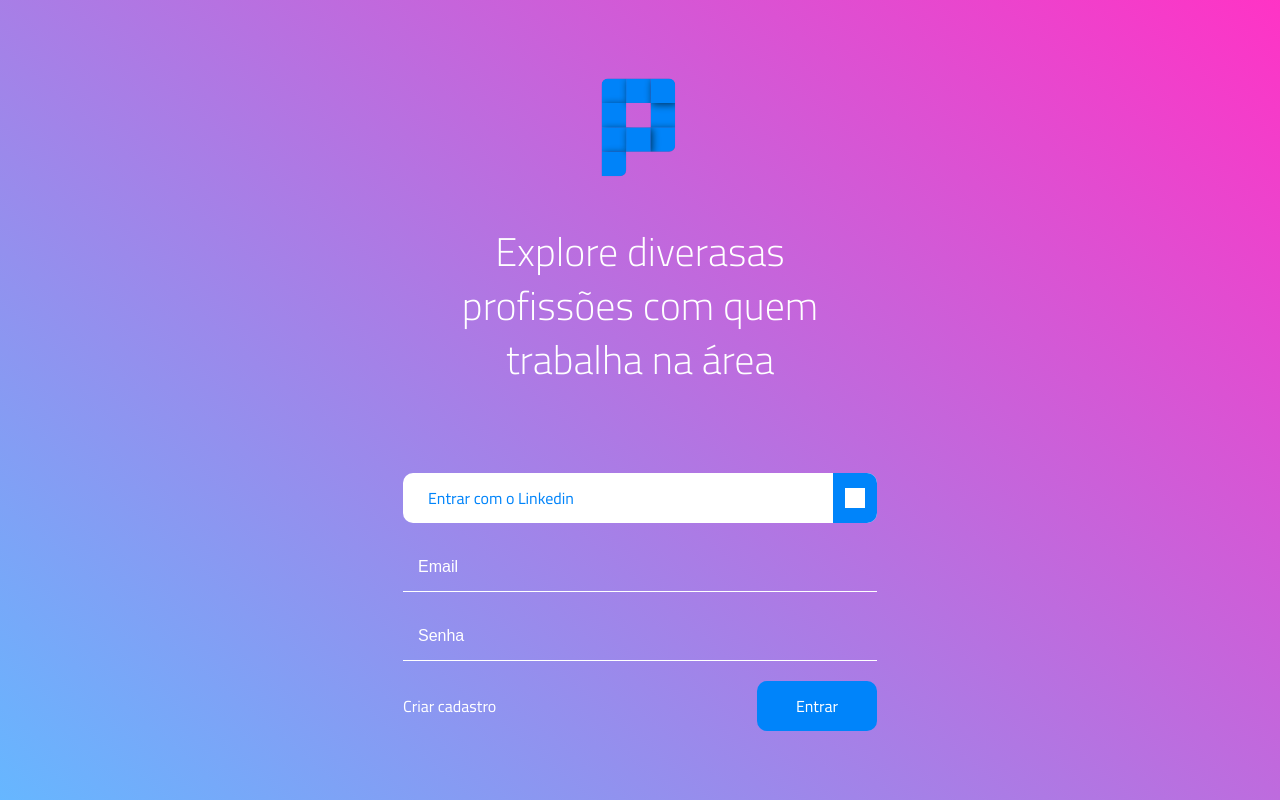
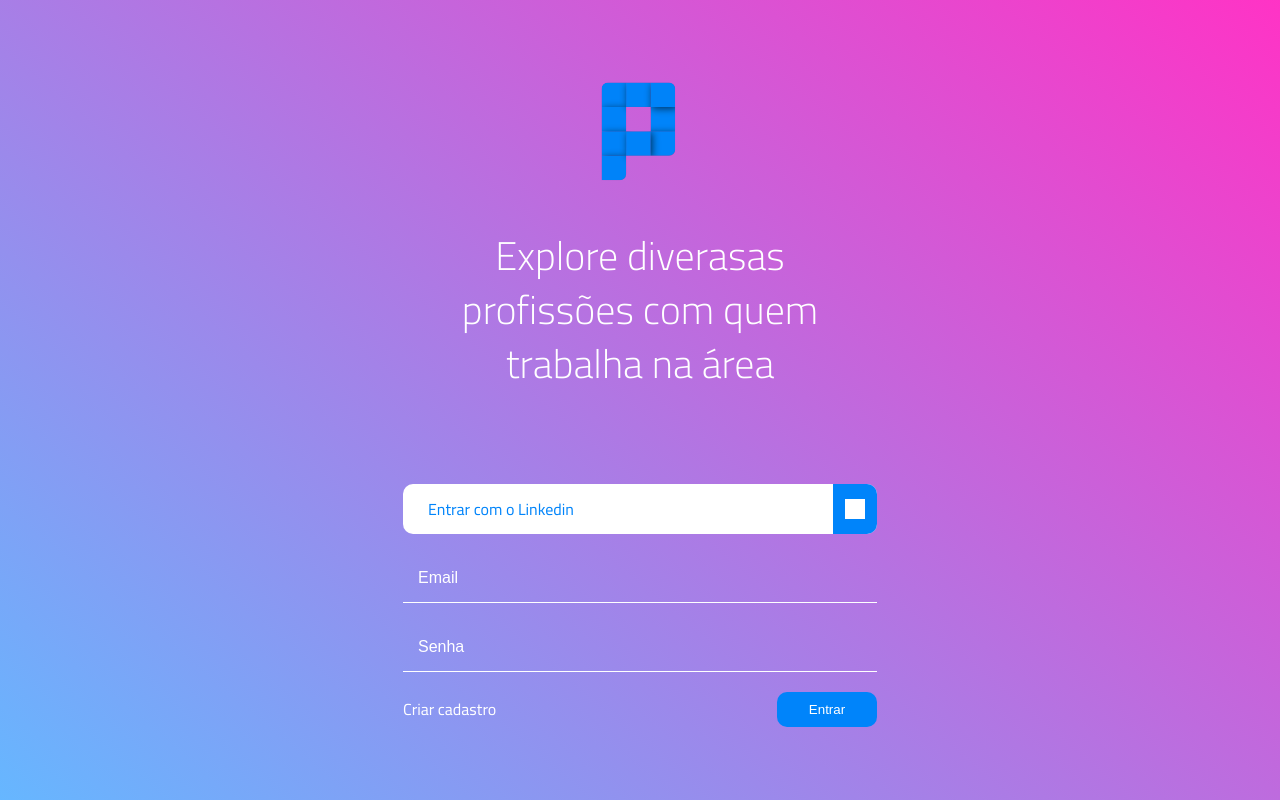
Before and after one commit to nayarahilton/vue-pwa-profil, a Vue app: page /home in a window 1280 px wide. Built offline with nearby package versions, Linux system fonts and the light colour scheme; what vue-resource, vuefire would draw is missing.

Commit message:
Edit Views #2

```diff
--- a/src/views/RegisterAprendizView.vue
+++ b/src/views/RegisterAprendizView.vue
@@ -9,39 +9,48 @@
 				title-text="Seus dados"
 				subtitle-text="Todos os campos são obrigatórios"
 			/>
+			<form @submit.prevent>
 				<main-input
 					type="text"
-				name="user"
-				id="user"
+					name="username"
+					id="username"
 					placeholder="Nome de usuário"
-				:required="true"
+					v-model="username"
 				/>
 				<main-input
 					type="text"
 					name="name"
 					id="name"
 					placeholder="Nome"
-				:required="true"
+					v-model="name"
 				/>
 				<main-input
 					type="email"
 					name="email"
 					id="email"
 					placeholder="E-mail"
-				:required="true"
+					v-model="email"
 				/>
 				<main-input
 					type="password"
 					name="password"
 					id="password"
 					placeholder="Senha"
-				:required="true"
+					@blur="$v.password.$touch()"
+					v-model="password"
 				/>
 				<main-button
 					button-type="router"
 					linkto="/cadastro/aprendiz/sucesso"
 					text-inner="Próximo"
 				/>
+				<button
+					class="submit-button"
+					@click="onSubmit"
+				>
+					Entrar
+				</button>
+			</form>
 		</main>
 	</div>
 </template>
@@ -53,11 +62,33 @@ import MainInput from '../components/MainInput';
 import MainButton from '../components/MainButton';
 
 export default {
+	data() {
+		return {
+			type: 2,
+			username: '',
+			name: '',
+			email: '',
+			password: '',
+		};
+	},
 	components: {
 		'status-bar': StatusBar,
 		'main-titles': MainTitles,
 		'main-input': MainInput,
 		'main-button': MainButton,
+	},
+	methods: {
+		onSubmit() {
+			const formData = {
+				type: this.type,
+				username: this.username,
+				name: this.name,
+				email: this.email,
+				password: this.password,
+			};
+			console.log(formData);
+			this.$store.dispatch('signup', formData);
+		},
 	},
 };
 </script>
--- a/src/views/WelcomeView.vue
+++ b/src/views/WelcomeView.vue
@@ -6,6 +6,7 @@
 		</div>
 
 		<div class="btn-holder">
+			<form @submit.prevent>
 				<social-button
 					textInner="Entrar com o Linkedin"
 					design="login"
@@ -13,14 +14,14 @@
 				<main-input
 					type="email"
 					placeholder="Email"
-				:required="true"
 					design="login"
+					v-model="email"
 				/>
 				<main-input
 					type="password"
 					placeholder="Senha"
-				:required="true"
 					design="login"
+					v-model="password"
 				/>
 				<div class="login-holder">
 					<router-link
@@ -29,12 +30,14 @@
 					>
 						Criar cadastro
 					</router-link>
-				<main-button
-					button-type="router"
-					text-inner="Entrar"
-					linkto="/Home"
-				/>
+					<button
+						class="submit-button"
+						@click="onSubmit"
+					>
+						Entrar
+					</button>
 				</div>
+			</form>
 		</div>
 	</div>
 </template>
@@ -49,12 +52,27 @@ export default {
 	data() {
 		return {
 			msg: 'Explore diverasas profissões com quem trabalha na área',
+			email: '',
+			password: '',
 		};
 	},
 	components: {
 		'social-button': SocialButton,
 		'main-button': MainButton,
 		'main-input': MainInput,
+	},
+	methods: {
+		onSubmit() {
+			const formData = {
+				email: this.email,
+				password: this.password,
+			};
+			console.log(formData);
+			this.$store.dispatch('login', {
+				email: formData.email,
+				password: formData.password,
+			});
+		},
 	},
 };
 </script>
```
Lines whose indentation alone changed are shown as unchanged.
